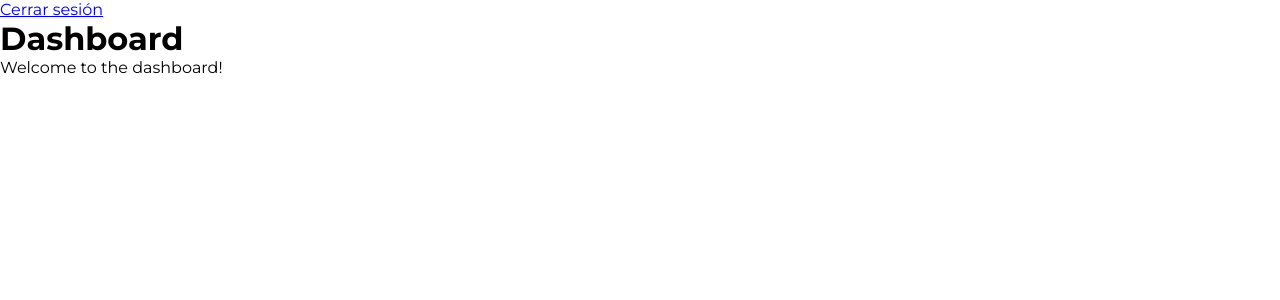
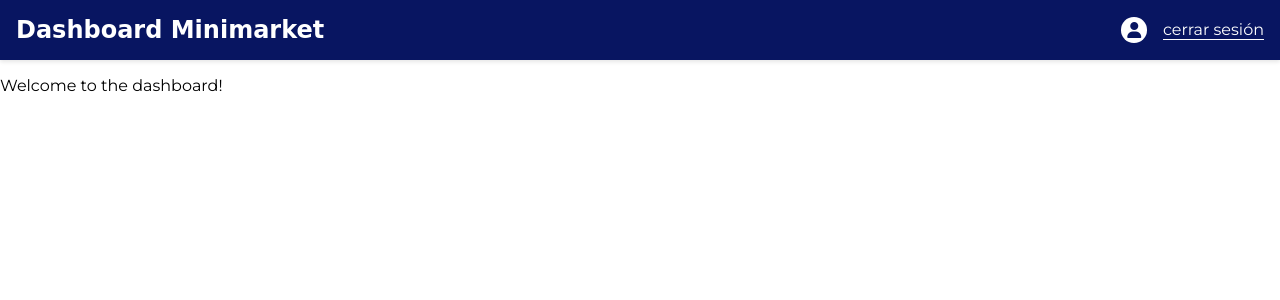
Before and after one commit to AndresDev-20/Minimarket_FullStack_Django, a Django app: page /dashboard/ in a window 1280 px wide. Shown: the top 300 px of the page. Run offline with Django 5.2, Linux system fonts and the light colour scheme; the visitor is signed in with stand-in values (Sample User, id 1).

Commit message:
First commit

```diff
--- a/minimarket/settings.py
+++ b/minimarket/settings.py
@@ -48,7 +48,7 @@ ROOT_URLCONF = 'minimarket.urls'
 TEMPLATES = [
     {
         'BACKEND': 'django.template.backends.django.DjangoTemplates',
-        'DIRS': ['templates'],
+        'DIRS': [BASE_DIR / 'templates'],
         'APP_DIRS': True,
         'OPTIONS': {
             'context_processors': [
--- a/static/css/style.css
+++ b/static/css/style.css
@@ -139,6 +139,67 @@ input:focus {
   background-color: teal;
 }
 
+
+
+
+/* estilos del header */
+.header {
+    width: 100%;
+    box-shadow: 0 2px 4px rgba(0, 0, 0, 0.1);
+    margin-bottom: 1rem;
+    background-color: var(--primary-color);
+}
+
+.header__logo > h1 {
+    font-size: 1.5em;
+    color: var(--text-color);
+    font-family: cursive;
+}
+
+.header__box {
+    display: flex;
+    justify-content: space-between;
+    align-items: center;
+    padding: 1rem;
+}
+
+.header__logo > img {
+    max-width: 100%;
+    height: auto;
+}
+
+.header__nav {
+    display: flex;
+    align-items: center;
+    justify-content: center;
+}
+
+.header__user {
+    background: var(--text-color);
+    color: var(--primary-color);
+    border: none;
+    border-radius: 50%;
+    padding: .4em;
+    font-size: 1rem;
+    cursor: pointer;
+    width: 1.6em;
+    height: 1.6em;
+    display: flex;
+    align-items: center;
+    justify-content: center;
+}
+
+.header__logout {
+    margin-left: 1rem;
+    text-decoration: none;
+    color: #333;
+    color: var(--text-color);
+    border-bottom: 1px solid var(--text-color);
+}
+
+
+
+
 @media (max-width: 1100px) {
   .Login {
     flex-direction: column;
--- a/templates/dashboard/dashboard.html
+++ b/templates/dashboard/dashboard.html
@@ -1,10 +1,9 @@
 {% extends "layout/base.html" %}
 
 {% block header %}
-<a href="{% url 'logout' %}">Cerrar sesión</a>
+    {% include "layout/header.html" %}
 {% endblock %}
 
 {% block content %}
-<h1>Dashboard</h1>
 <p>Welcome to the dashboard!</p>
 {% endblock %}
--- /dev/null
+++ b/templates/layout/header.html
@@ -0,0 +1,9 @@
+<div class="header__box">
+  <div class="header__logo">
+    <h1>Dashboard Minimarket</h1>
+  </div>
+  <nav class="header__nav">
+    <button class="header__user"><i class="fa-solid fa-user"></i></button>
+    <a href="{% url 'logout' %}" class="header__logout">cerrar sesión</a>
+  </nav>
+</div>
```
